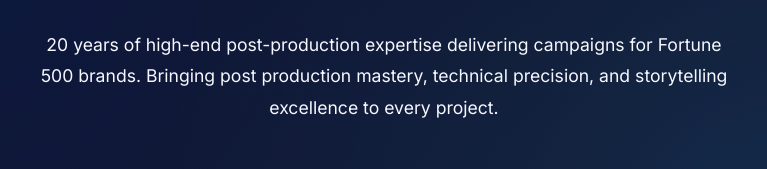
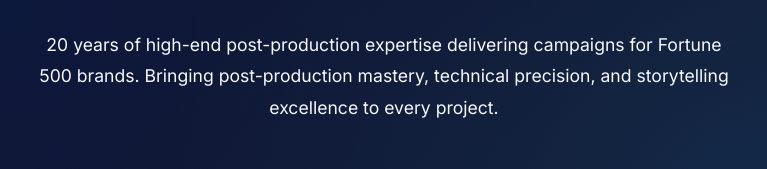
Before and after one commit to MattCollings88/Portfolio_PS, a plain HTML site: page index.html in a window 1280 px wide. Shown: the part 401-570 px from the top of the page, 256-1023 px from the left. Drawn offline with Linux system fonts and the light colour scheme.

Commit message:
Update index.html

```diff
--- a/index.html
+++ b/index.html
@@ -387,7 +387,7 @@
             <p class="hero-subtitle">Senior Online Editor • VFX Artist • Colorist</p>
             <p class="hero-description">
                 20 years of high-end post-production expertise delivering campaigns for Fortune 500 brands.
-                Bringing post production mastery, technical precision, and storytelling excellence to every project.
+                Bringing post-production mastery, technical precision, and storytelling excellence to every project.
             </p>
             <div class="cta-buttons">
                 <a href="#work" class="btn btn-primary">View My Work</a>
```
